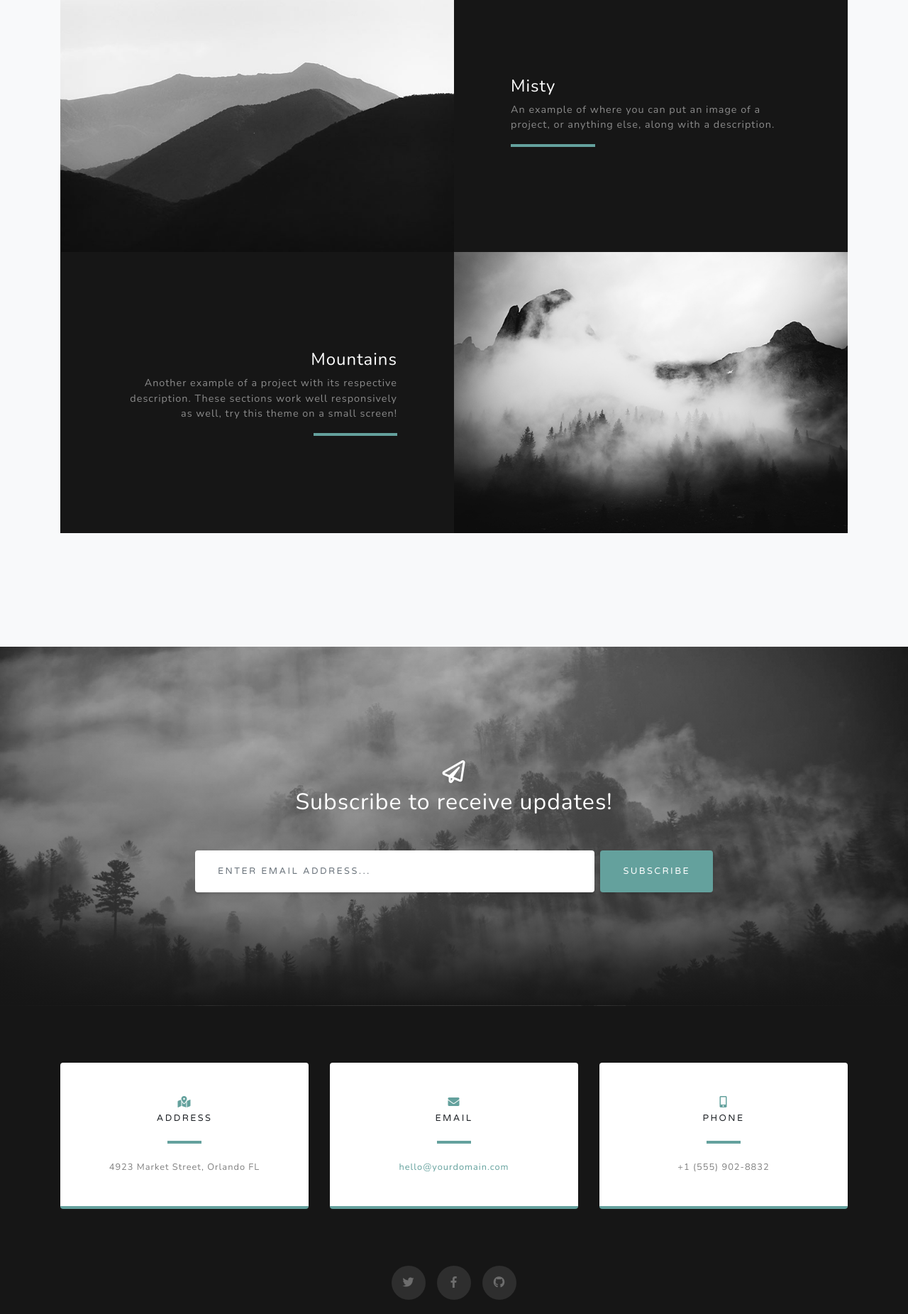
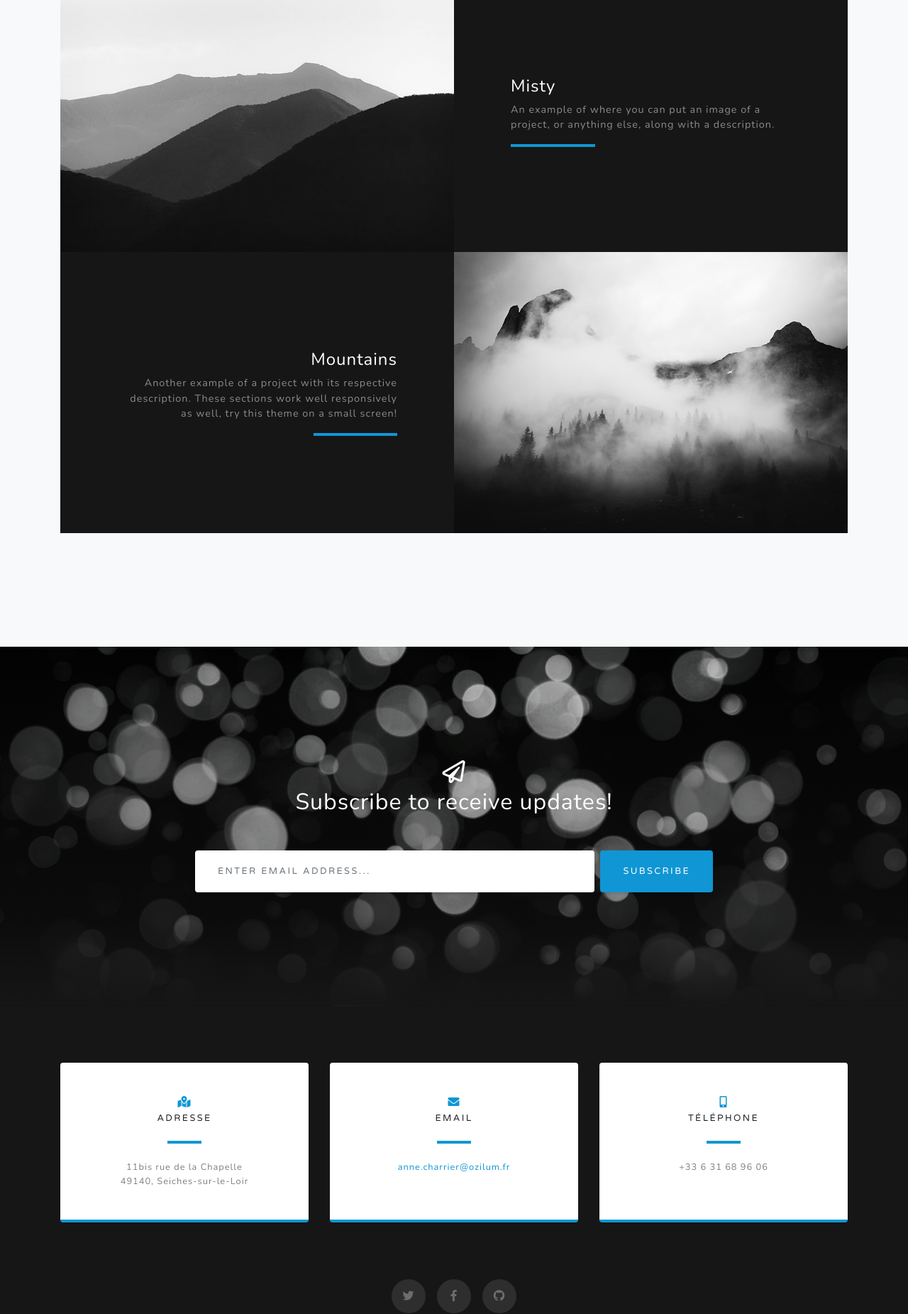
Before and after one commit to EmilienSE/ozilum, a PHP site: page / in a window 1280 px wide. Shown: the part 2200-4051 px from the top of the page at 71% size. Run offline with PHP 8.4, Linux system fonts and the light colour scheme.

Commit message:
changement front

```diff
--- a/css/grayscale.css
+++ b/css/style.css
@@ -150,15 +149,15 @@
 }
 
 .btn-primary {
-  background-color: #64a19d;
+  background-color: #1096D4;
 }
 
 .btn-primary:hover {
-  background-color: #4f837f;
+  background-color: #0b76a7;
 }
 
 .btn-primary:focus {
-  background-color: #4f837f;
+  background-color: #0b76a7;
   color: white;
 }
 
@@ -201,7 +200,7 @@
     padding: 5rem;
   }
   .projects-section .project-text hr {
-    border-color: #64a19d;
+    border-color: #1096D4;
     border-width: .25rem;
     width: 30%;
   }
@@ -209,8 +208,8 @@
 
 .signup-section {
   padding: 10rem 0;
-  background: -webkit-gradient(linear, left top, left bottom, from(rgba(22, 22, 22, 0.1)), color-stop(75%, rgba(22, 22, 22, 0.5)), to(#161616)), url("../img/bg-signup.jpg");
-  background: linear-gradient(to bottom, rgba(22, 22, 22, 0.1) 0%, rgba(22, 22, 22, 0.5) 75%, #161616 100%), url("../img/bg-signup.jpg");
+  background: -webkit-gradient(linear, left top, left bottom, from(rgba(22, 22, 22, 0.1)), color-stop(75%, rgba(22, 22, 22, 0.5)), to(#161616)), url("../img/bg-signup.png");
+  background: linear-gradient(to bottom, rgba(22, 22, 22, 0.1) 0%, rgba(22, 22, 22, 0.5) 75%, #161616 100%), url("../img/bg-signup.png");
   background-position: center;
   background-repeat: no-repeat;
   background-attachment: scroll;
@@ -235,7 +234,7 @@
 
 .contact-section .card {
   border: 0;
-  border-bottom: 0.25rem solid #64a19d;
+  border-bottom: 0.25rem solid #1096D4;
 }
 
 .contact-section .card h4 {
@@ -246,7 +245,7 @@
 }
 
 .contact-section .card hr {
-  border-color: #64a19d;
+  border-color: #1096D4;
   border-width: 0.25rem;
   width: 3rem;
 }
@@ -279,7 +278,7 @@ body {
 }
 
 a {
-  color: #64a19d;
+  color: #1096D4;
 }
 
 a:focus, a:hover {
@@ -292,11 +291,11 @@ a:focus, a:hover {
 }
 
 .bg-primary {
-  background-color: #64a19d !important;
+  background-color: #1096D4 !important;
 }
 
 .text-primary {
-  color: #64a19d !important;
+  color: #1096D4 !important;
 }
 
 footer {
--- a/index.html
+++ b/index.html
@@ -12,7 +12,7 @@
   <link href="vendor/fontawesome-free/css/all.min.css" rel="stylesheet">
   <link href="https://fonts.googleapis.com/css?family=Varela+Round" rel="stylesheet">
   <link href="https://fonts.googleapis.com/css?family=Nunito:200,200i,300,300i,400,400i,600,600i,700,700i,800,800i,900,900i" rel="stylesheet">
-  <link href="css/grayscale.min.css" rel="stylesheet">
+  <link href="css/style.css" rel="stylesheet">
 
 </head>
 
@@ -32,10 +32,10 @@
             <a class="nav-link js-scroll-trigger" href="#about">L'entreprise</a>
           </li>
           <li class="nav-item">
-            <a class="nav-link js-scroll-trigger" href="#projects">Les services</a>
+            <a class="nav-link js-scroll-trigger" href="#services">Les services</a>
           </li>
           <li class="nav-item">
-            <a class="nav-link js-scroll-trigger" href="#signup">Contactez-moi</a>
+            <a class="nav-link js-scroll-trigger" href="#contact">Contactez-moi</a>
           </li>
         </ul>
       </div>
@@ -46,8 +46,8 @@
   <header class="masthead">
     <div class="container d-flex h-100 align-items-center">
       <div class="mx-auto text-center">
-        <h1 class="mx-auto my-0 text-uppercase">Grayscale</h1>
-        <h2 class="text-white-50 mx-auto mt-2 mb-5">A free, responsive, one page Bootstrap theme created by Start Bootstrap.</h2>
+        <h1 class="mx-auto my-0 text-uppercase"><img src="img/logo"></h1>
+        <h2 class="text-white-50 mx-auto mt-2 mb-5">OZILUM est une société de conseils et de ventes spécialisée dans le domaine de l’éclairage technique et architectural.</h2>
         <a href="#about" class="btn btn-primary js-scroll-trigger">Get Started</a>
       </div>
     </div>
@@ -68,7 +68,7 @@
   </section>
 
   <!-- Projects Section -->
-  <section id="projects" class="projects-section bg-light">
+  <section id="services" class="projects-section bg-light">
     <div class="container">
 
       <!-- Featured Project Row -->
@@ -124,7 +124,7 @@
   </section>
 
   <!-- Signup Section -->
-  <section id="signup" class="signup-section">
+  <section id="contact" class="signup-section">
     <div class="container">
       <div class="row">
         <div class="col-md-10 col-lg-8 mx-auto text-center">
@@ -152,9 +152,9 @@
           <div class="card py-4 h-100">
             <div class="card-body text-center">
               <i class="fas fa-map-marked-alt text-primary mb-2"></i>
-              <h4 class="text-uppercase m-0">Address</h4>
+              <h4 class="text-uppercase m-0">Adresse</h4>
               <hr class="my-4">
-              <div class="small text-black-50">4923 Market Street, Orlando FL</div>
+              <div class="small text-black-50">11bis rue de la Chapelle<br/> 49140, Seiches-sur-le-Loir</div>
             </div>
           </div>
         </div>
@@ -166,7 +166,7 @@
               <h4 class="text-uppercase m-0">Email</h4>
               <hr class="my-4">
               <div class="small text-black-50">
-                <a href="#">hello@yourdomain.com</a>
+                <a href="#">anne.charrier@ozilum.fr</a>
               </div>
             </div>
           </div>
@@ -176,9 +176,9 @@
           <div class="card py-4 h-100">
             <div class="card-body text-center">
               <i class="fas fa-mobile-alt text-primary mb-2"></i>
-              <h4 class="text-uppercase m-0">Phone</h4>
+              <h4 class="text-uppercase m-0">Téléphone</h4>
               <hr class="my-4">
-              <div class="small text-black-50">+1 (555) 902-8832</div>
+              <div class="small text-black-50">+33 6 31 68 96 06</div>
             </div>
           </div>
         </div>
```
Also changed, not shown: other parts of css/style.css (+13 -14 lines), img/bg-signup.old.jpg (renamed from img/bg-signup.jpg), img/bg-signup.png (added), img/logo.svg (added).
